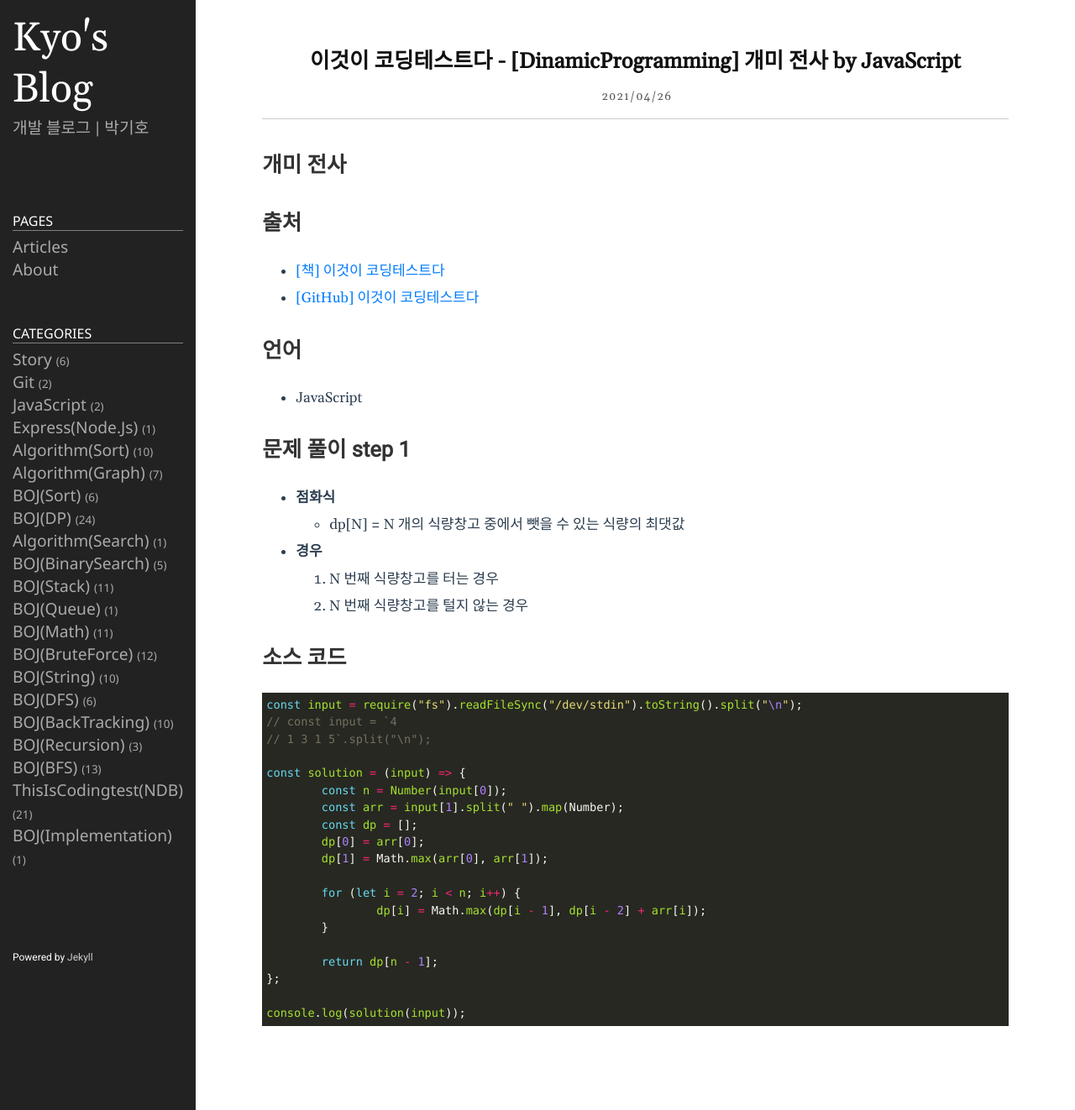
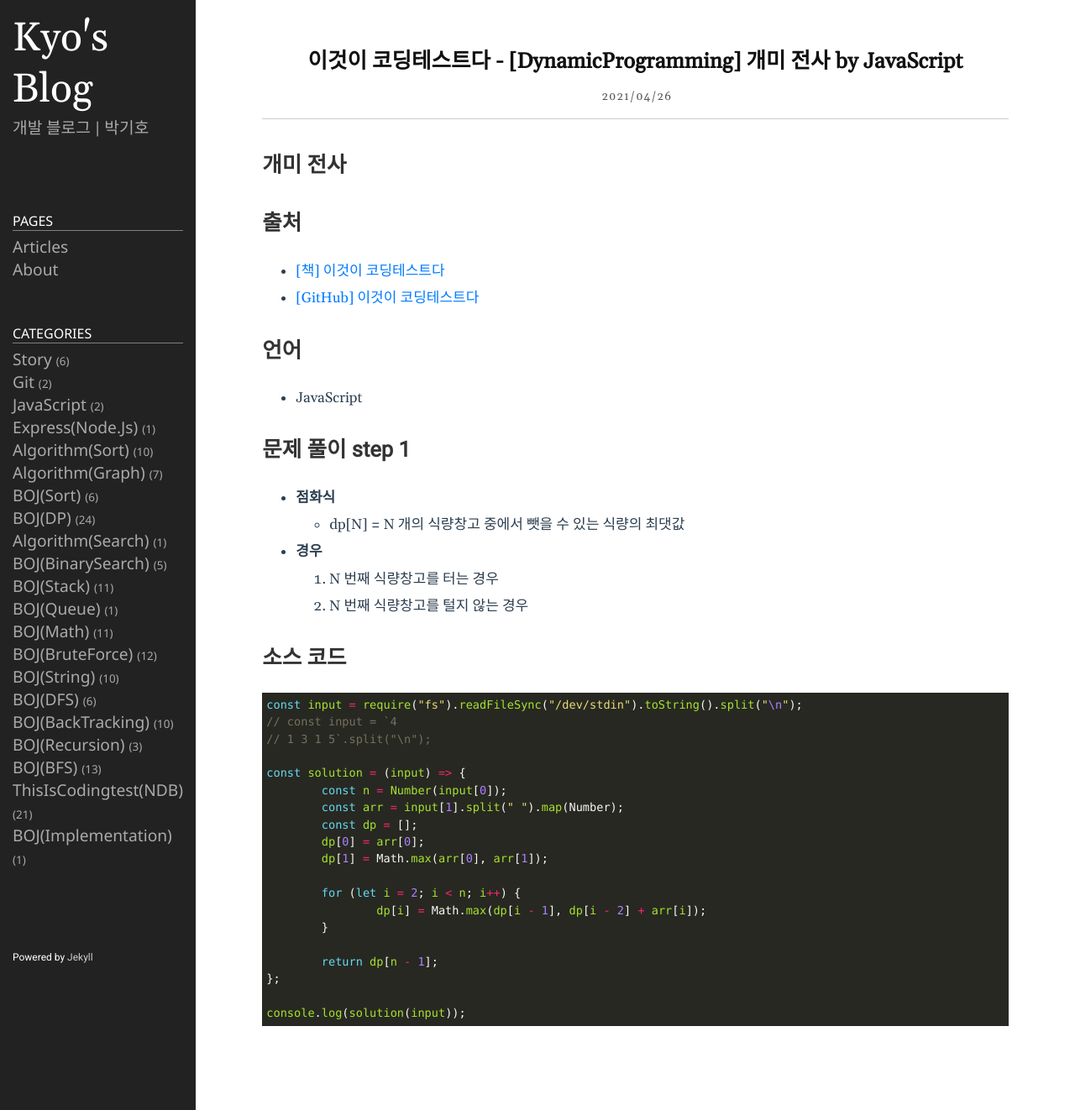
Before and after one commit to qkrrlgh519/qkrrlgh519.github.io, a Jekyll site: the page built from _posts/2021-04-26-ThisIsCodingtest-8-6.md, in a window 1280 px wide. Shown: the whole page at 84% size. Built offline with Jekyll 4.4.1, drawn with Linux system fonts in a browser that asks for light colours.

Commit message:
fix: 21-04-26 일자 파일들 제목 오타 수정

```diff
--- a/_posts/2021-04-26-ThisIsCodingtest-8-6.md
+++ b/_posts/2021-04-26-ThisIsCodingtest-8-6.md
@@ -1,6 +1,6 @@
 ---
 layout: post
-title: "이것이 코딩테스트다 - [DinamicProgramming] 개미 전사 by JavaScript"
+title: "이것이 코딩테스트다 - [DynamicProgramming] 개미 전사 by JavaScript"
 date: 2021-04-26 12:00:00 +0900
 categories: ThisIsCodingtest(NDB)
 ---
```
Also changed, not shown: _posts/2021-04-26-ThisIsCodingtest-8-5.md (+1 -1 lines).
